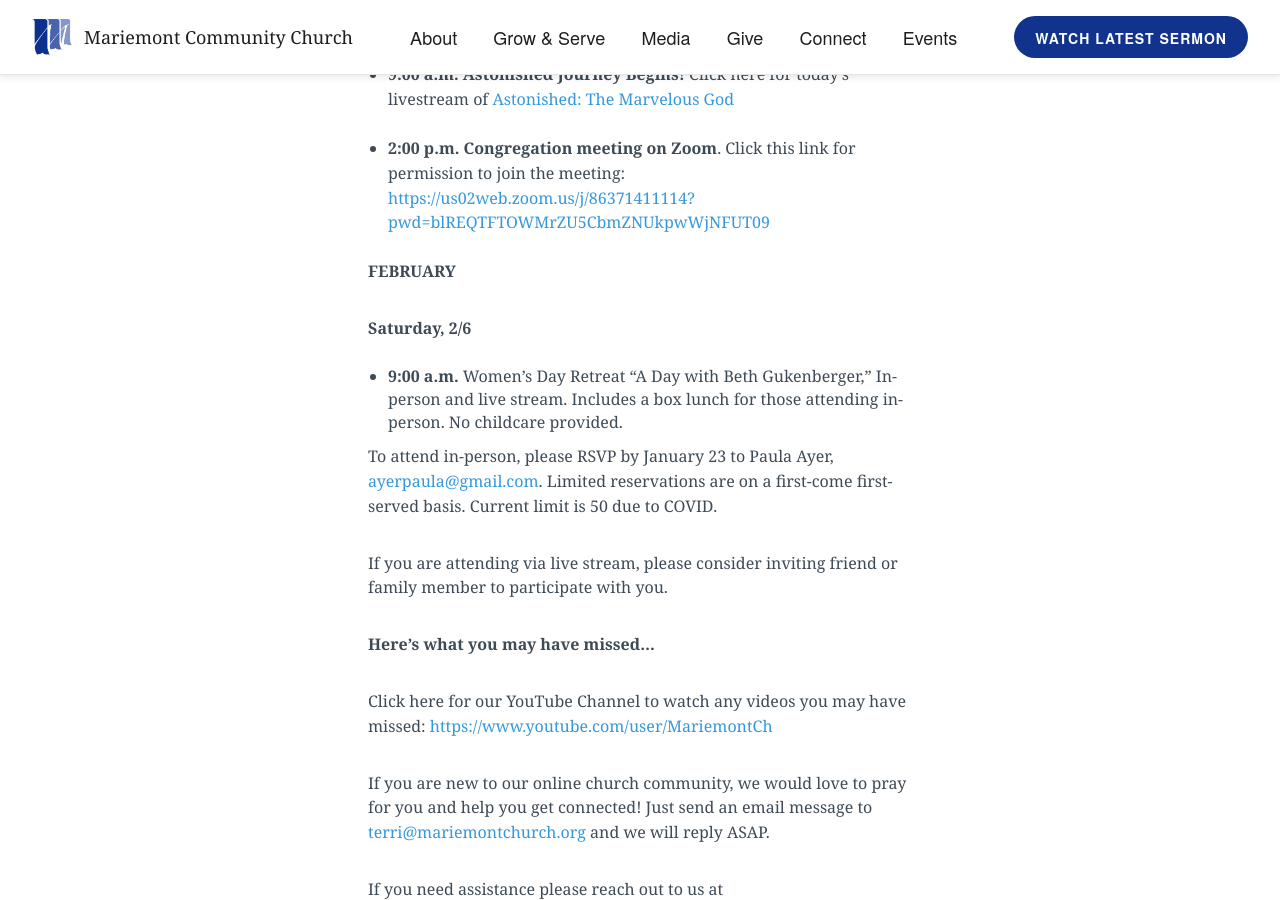
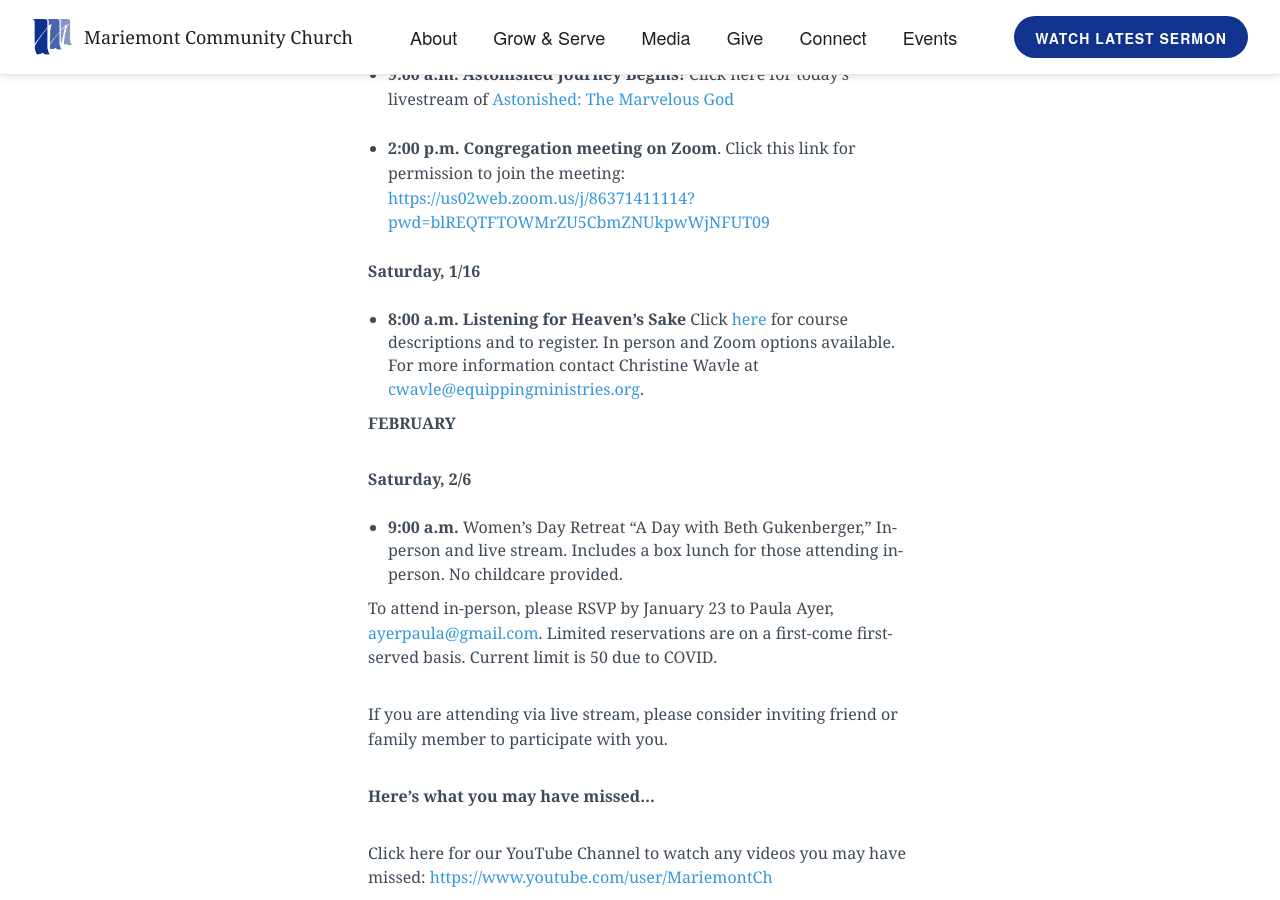
Before and after one commit to lukemoderwell/mariemont, a Jekyll site: the page built from updates.markdown, in a window 1280 px wide and 900 px high, scrolled down 541 px. Built offline with Jekyll 4.4.1, drawn with Linux system fonts in a browser that asks for light colours; nearby versions of some CDN libraries.

Commit message:
Updated Updates

```diff
--- a/updates.markdown
+++ b/updates.markdown
@@ -27,6 +27,10 @@
 
 * **2:00 p.m.** **Congregation meeting on Zoom**. Click this link for permission to join the meeting: [https://us02web.zoom.us/j/86371411114?pwd=blREQTFTOWMrZU5CbmZNUkpwWjNFUT09](https://us02web.zoom.us/j/86371411114?pwd=blREQTFTOWMrZU5CbmZNUkpwWjNFUT09)
 
+**Saturday, 1/16**
+
+* **8:00 a.m.** **Listening for Heaven's Sake** Click [here](http://www.equippingministries.org/) for course descriptions and to register. In person and Zoom options available. For more information contact Christine Wavle at [cwavle@equippingministries.org](cwavle@equippingministries.org).
+
 **FEBRUARY**
 
 **Saturday, 2/6**
```
